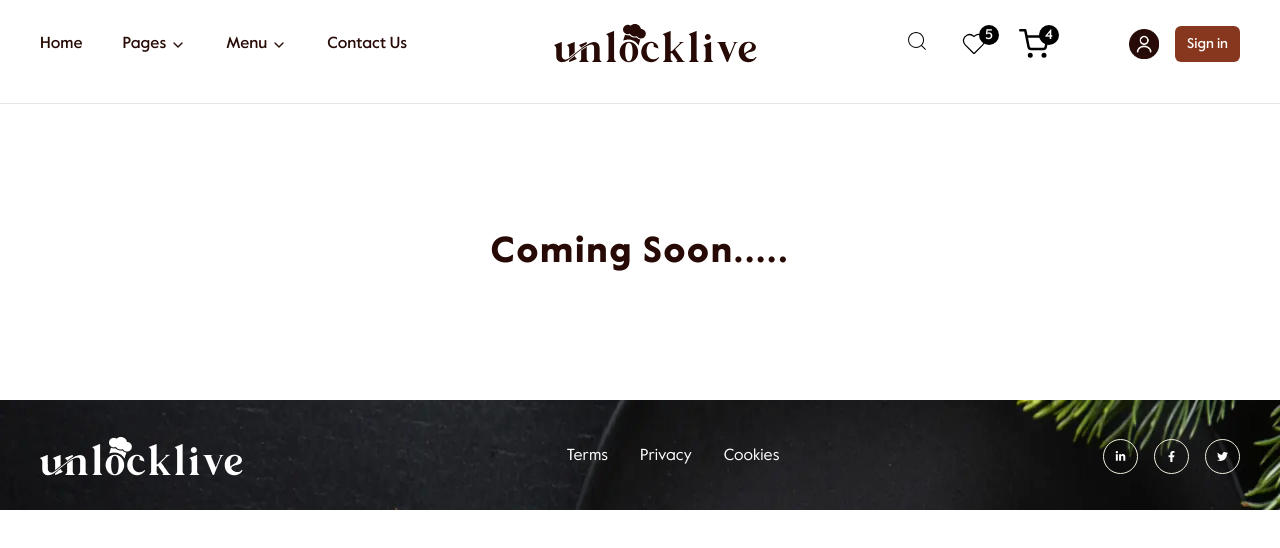
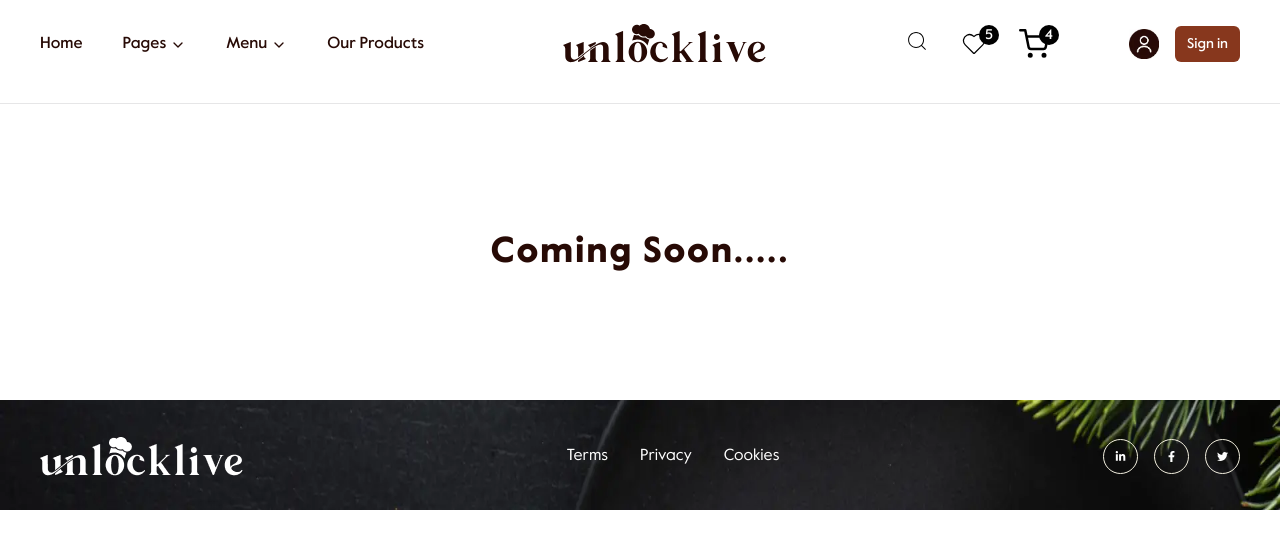
Before and after one commit to atikur-24/unlocklive-coffee, a Next.js app: page /about in a window 1280 px wide. Shown: the top 548 px of the page. Built offline with nearby package versions, Linux system fonts and the light colour scheme.

Commit message:
change nav menu

```diff
--- a/src/data/navMenu.js
+++ b/src/data/navMenu.js
@@ -14,8 +14,8 @@ export const navMenu = [
         path: "/about",
       },
       {
-        name: "Our Products",
-        path: "/products",
+        name: "Contact Us",
+        path: "/contact",
       },
       {
         name: "Our Menu",
@@ -59,7 +59,7 @@ export const navMenu = [
   },
   {
     id: 4,
-    name: "Contact Us",
-    path: "/contact",
+    name: "Our Products",
+    path: "/products",
   },
 ];
```
